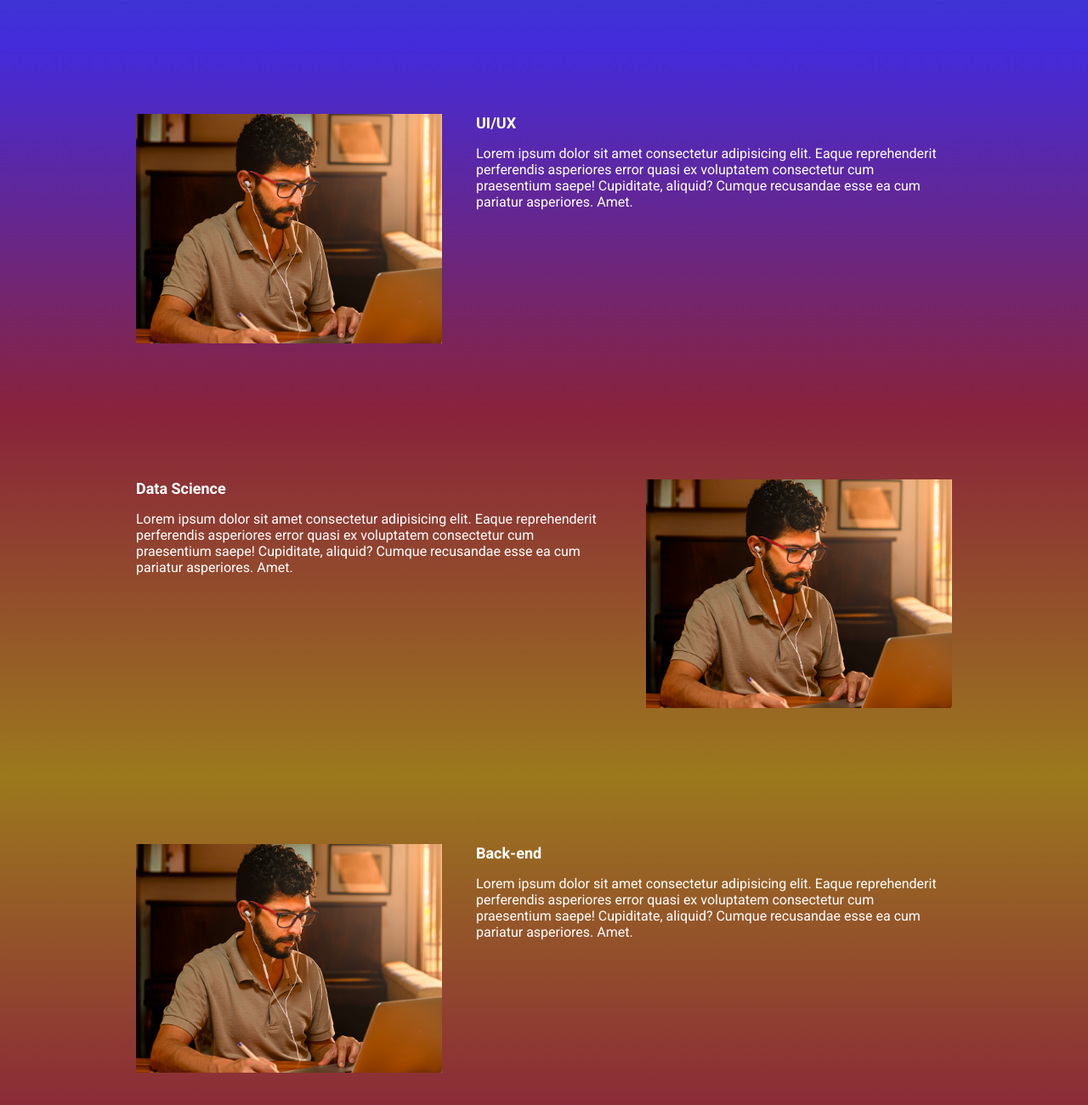
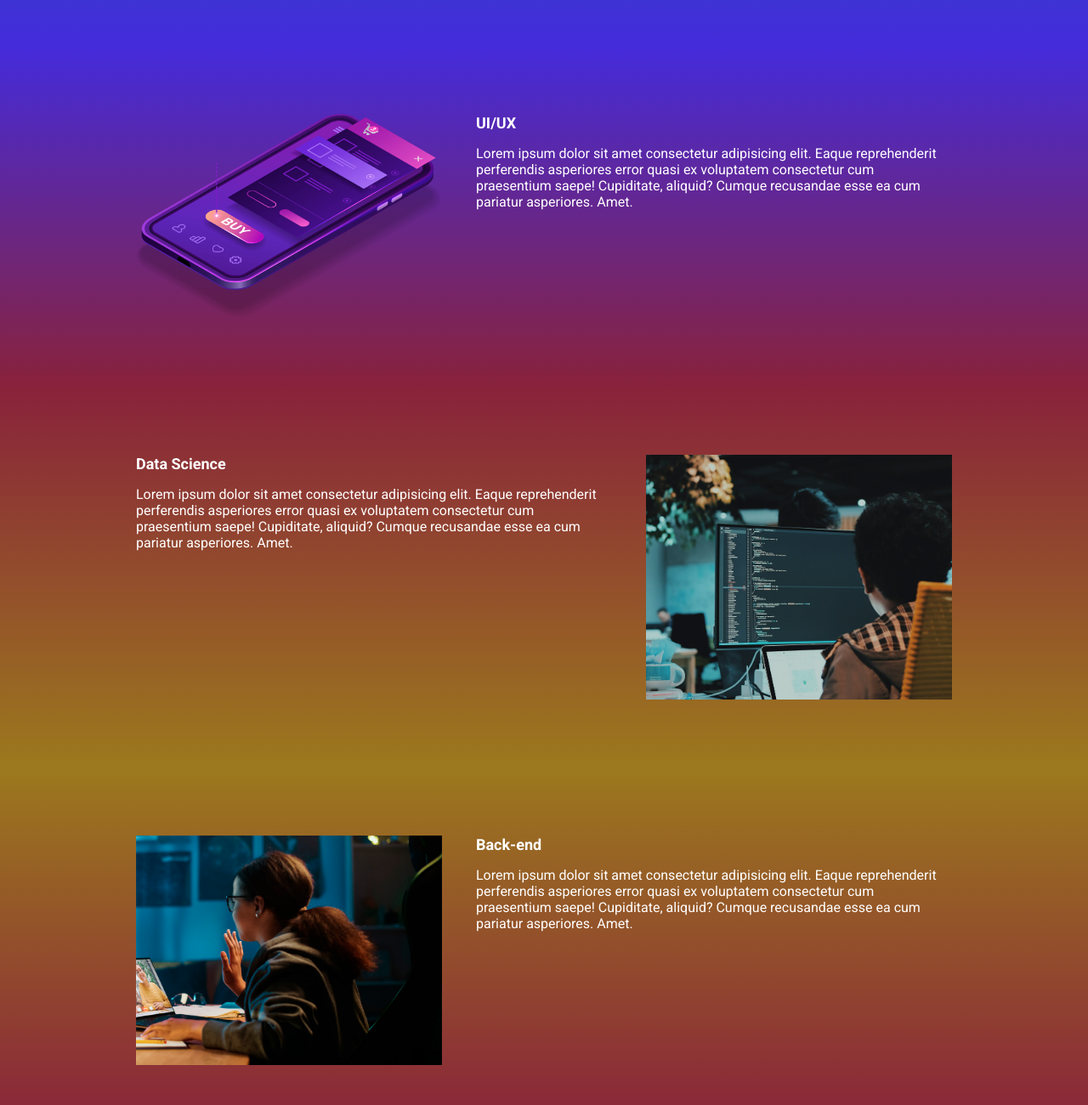
Before and after one commit to VinnMac/ebac_tech_talks, a website built with Parcel: page src/index.html in a window 1280 px wide. Shown: the part 880-2180 px from the top of the page at 85% size. Built offline with nearby package versions, Linux system fonts and the light colour scheme.

Commit message:
Adicionando imagens de cada section

```diff
--- a/src/index.html
+++ b/src/index.html
@@ -57,7 +57,7 @@
                     Lorem ipsum dolor sit amet consectetur adipisicing elit. Eaque reprehenderit perferendis asperiores error quasi ex voluptatem consectetur cum praesentium saepe! Cupiditate, aliquid? Cumque recusandae esse ea cum pariatur asperiores. Amet.
                 </p>
             </div>
-            <img class="event__image" src="./images/frontend.png" alt="Front-end">
+            <img class="event__image" src="./images/ui-ux.png" alt="UI UX Design">
         </div>
     </section>
     <section class="event event--data-science">
@@ -68,7 +68,7 @@
                     Lorem ipsum dolor sit amet consectetur adipisicing elit. Eaque reprehenderit perferendis asperiores error quasi ex voluptatem consectetur cum praesentium saepe! Cupiditate, aliquid? Cumque recusandae esse ea cum pariatur asperiores. Amet.
                 </p>
             </div>
-            <img class="event__image" src="./images/frontend.png" alt="Front-end">
+            <img class="event__image" src="./images/data.png" alt="Data Science">
         </div>
     </section>
     <section class="event event--backend event--image-left">
@@ -79,7 +79,7 @@
                     Lorem ipsum dolor sit amet consectetur adipisicing elit. Eaque reprehenderit perferendis asperiores error quasi ex voluptatem consectetur cum praesentium saepe! Cupiditate, aliquid? Cumque recusandae esse ea cum pariatur asperiores. Amet.
                 </p>
             </div>
-            <img class="event__image" src="./images/frontend.png" alt="Front-end">
+            <img class="event__image" src="./images/backend.png" alt="Back-end">
         </div>
     </section>
 
```
